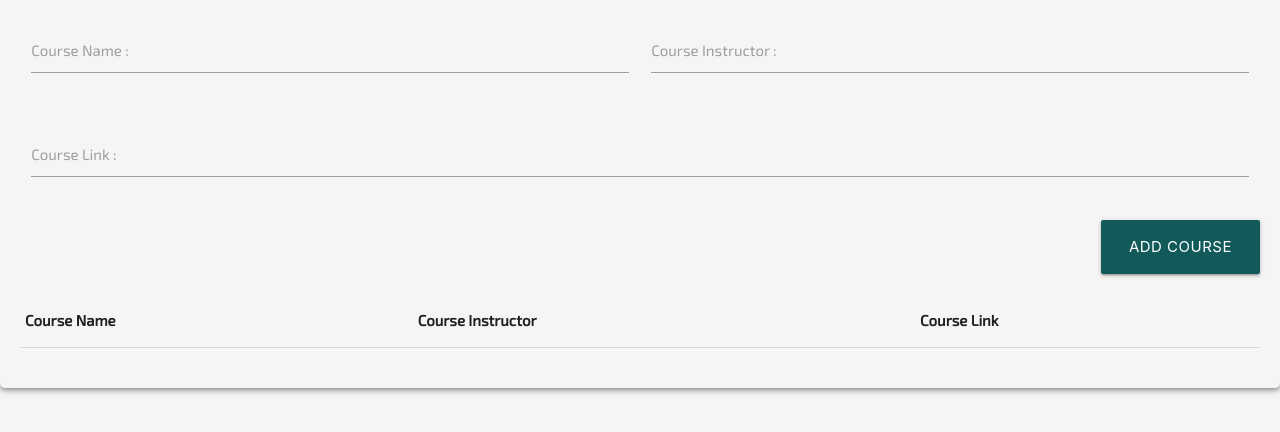
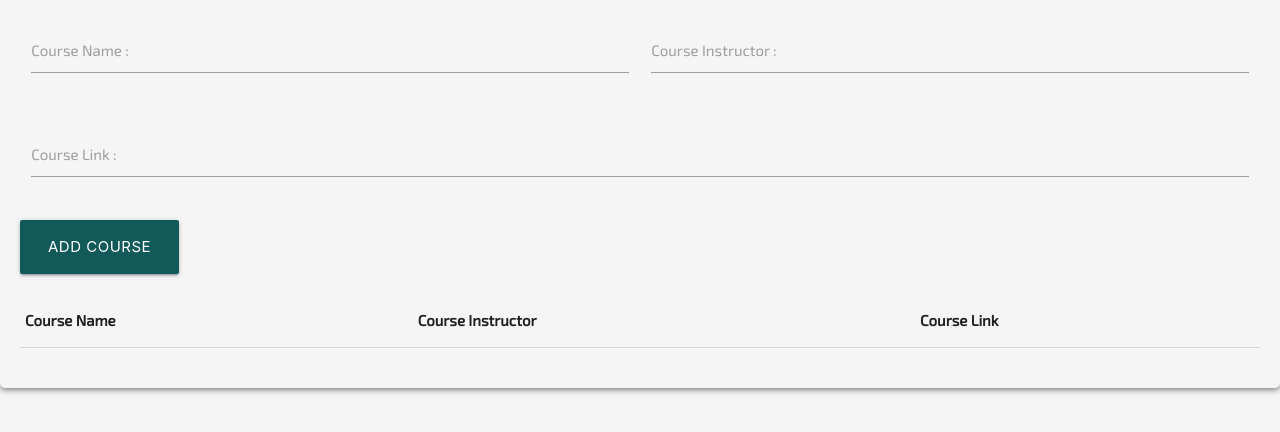
Before and after one commit to sameem420/CourseCollector, a plain HTML site: page index.html in a window 1280 px wide. Shown: the part 144-576 px from the top of the page. Drawn offline with nearby package versions, Linux system fonts and the light colour scheme; no server answers.

Commit message:
Update index.html

```diff
--- a/index.html
+++ b/index.html
@@ -29,7 +29,7 @@
                     <input type="text" id="courseLink"/>
                 </div>
             </div>
-            <div class="row" id="btnDiv">
+            <div class="row" id="">
                 <button class="btn-large waves-effect waves-teal" id="btnAddCourse">Add Course</button>
             </div>
             <div class="row">
```
